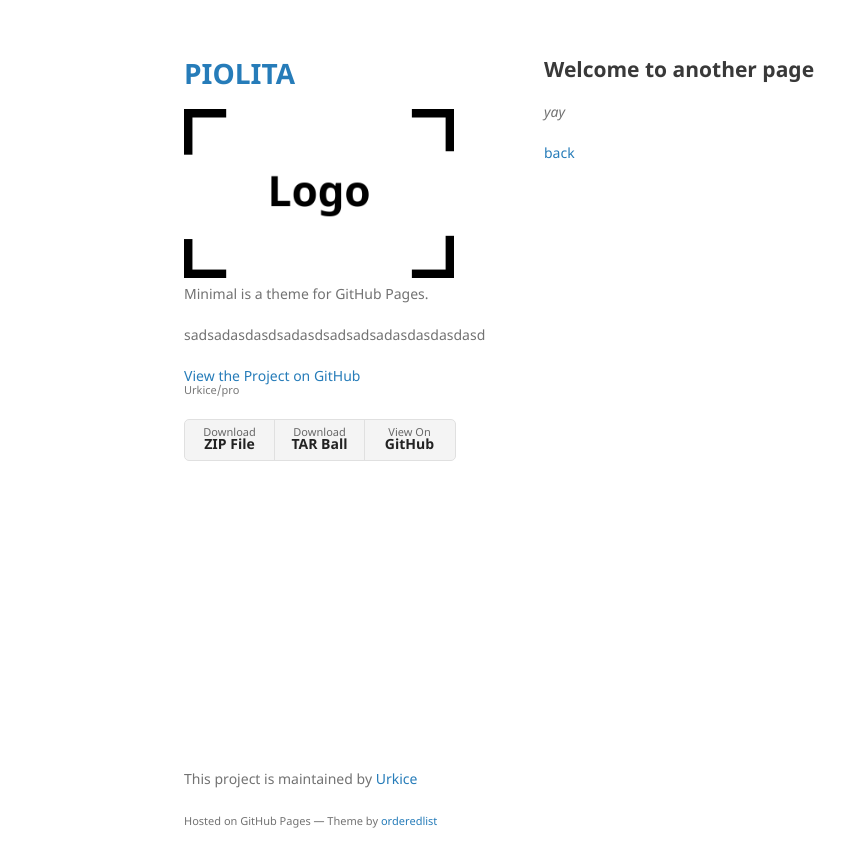
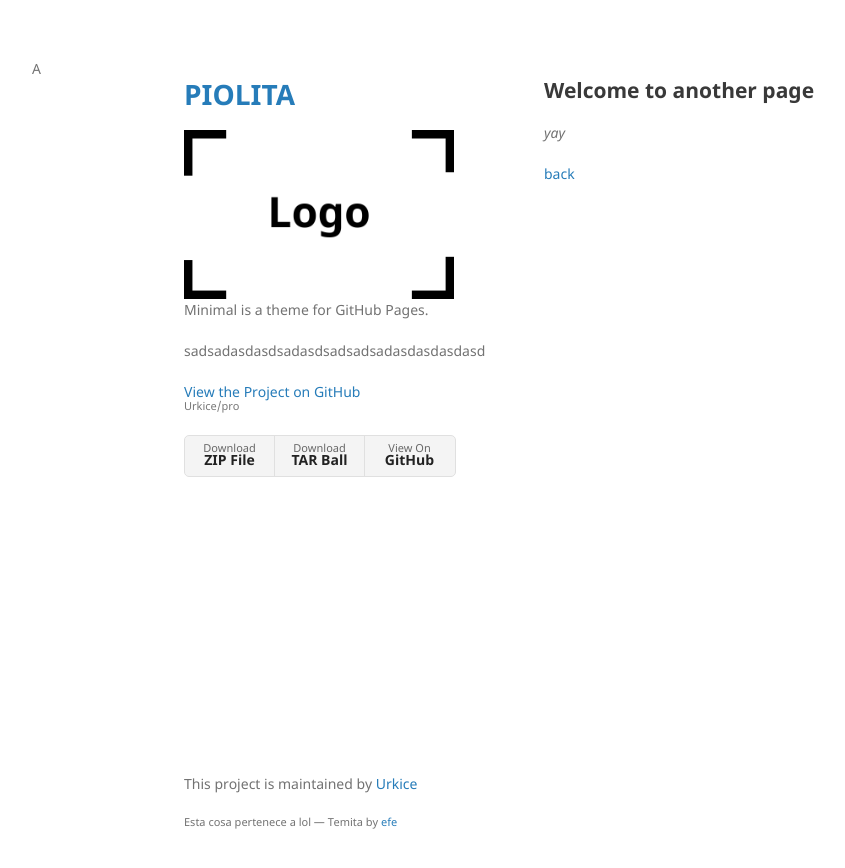
Before and after one commit to Urkice/pro, a Jekyll site: the page built from another-page.md, in a window 1280 px wide. Shown: the top 868 px of the page, without its empty margins (26-871 px from the left). Built offline with Jekyll 4.4.1, drawn with Linux system fonts in a browser that asks for light colours; our own code applies the rules of GitHub Pages for plain Markdown files.

Commit message:
Update default.html

```diff
--- a/_layouts/default.html
+++ b/_layouts/default.html
@@ -1,4 +1,4 @@
-<!DOCTYPE html>
+A<!DOCTYPE html>
 <html lang="{{ site.lang | default: "en-US" }}">
   <head>
     <meta charset="UTF-8">
@@ -47,7 +47,7 @@
         {% if site.github.is_project_page %}
         <p>This project is maintained by <a href="{{ site.github.owner_url }}">{{ site.github.owner_name }}</a></p>
         {% endif %}
-        <p><small>Hosted on GitHub Pages &mdash; Theme by <a href="https://github.com/orderedlist">orderedlist</a></small></p>
+        <p><small>Esta cosa pertenece a lol &mdash; Temita by <a href="https://github.com/orderedlist">efe</a></small></p>
       </footer>
     </div>
     <script src="{{ "/assets/js/scale.fix.js" | relative_url }}"></script>
```
